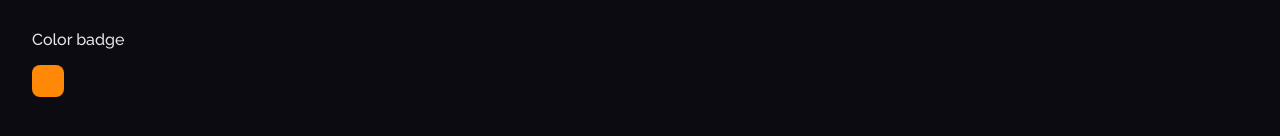
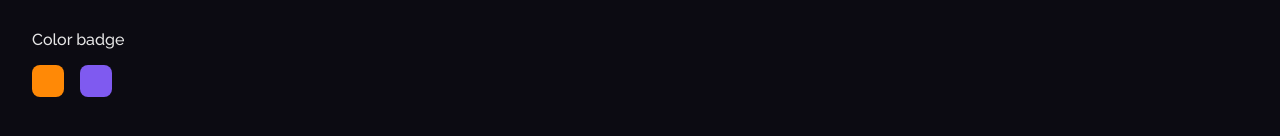
Before and after one commit to Adekxnle/checked, a React (Create React App) app: page /completed-tasks in a window 1280 px wide. Both pictures are taken after a click on the button "add new task". Shown: the part 230-366 px from the top of the page. Built offline with nearby package versions, Linux system fonts and the light colour scheme.

Commit message:
adding colors to array for badges

```diff
--- a/src/views/NewTask/index.js
+++ b/src/views/NewTask/index.js
@@ -6,6 +6,8 @@ import { ModalContext } from '../../context/ModalContext';
 
 function NewTask() {
   const { isOpen, toggleIsOpen } = useContext(ModalContext);
+
+  const colors = ['#ff8906', '#7f5af0'];
 
   return (
     <div className='new-task-page' style={{ visibility: isOpen ? 'visible' : 'hidden' }}>
@@ -28,11 +30,13 @@ function NewTask() {
           <p>Color badge</p>
           <div className='colors'>
             <ul>
+              {colors.map((color) => {
+                return (
                   <li>
                     <label className='badge'>
                       <span className='badge-input'>
                         <input type='radio' name='badge' />
-                    <span className='badge-control' style={{ backgroundColor: '#ff8906' }}>
+                        <span className='badge-control' style={{ backgroundColor: color }}>
                           <svg
                             width='18'
                             height='14'
@@ -48,6 +52,8 @@ function NewTask() {
                       </span>
                     </label>
                   </li>
+                );
+              })}
             </ul>
           </div>
         </div>
```
Lines whose indentation alone changed are shown as unchanged.
